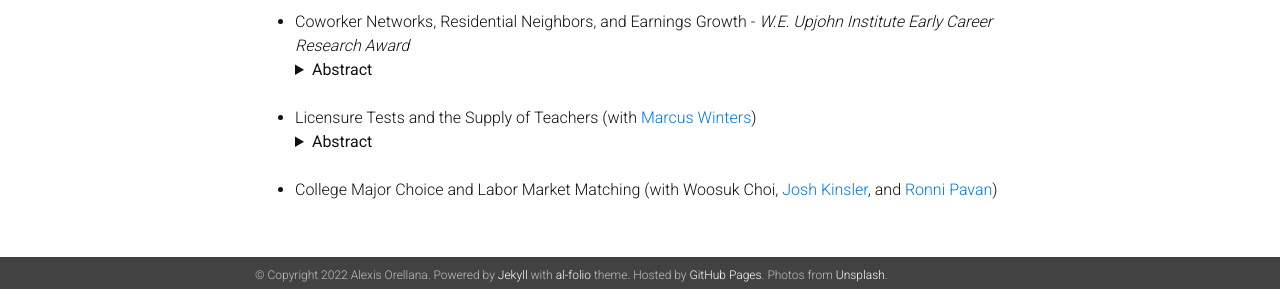
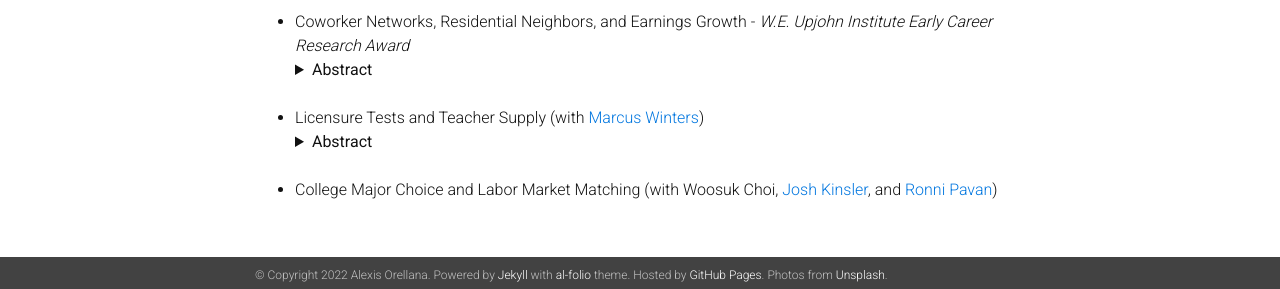
Before and after one commit to alexisorellana/alexisorellana.github.io, a Jekyll site: the page built from _pages/research.md, in a window 1280 px wide. Shown: the part 608-897 px from the top of the page. Built offline with Jekyll 4.4.1, drawn with Linux system fonts in a browser that asks for light colours; nearby versions of some CDN libraries; a style sheet for code colours, icons or effects is not loaded; some of the changed text lies outside the part shown.

Commit message:
update 08-11

```diff
--- a/_pages/research.md
+++ b/_pages/research.md
@@ -74,12 +74,12 @@ I study the relevance of former coworkers and neighbors to explain job mobility
 	&nbsp;
 
 
-<li> Licensure Tests and the Supply of Teachers (with <a href="https://sites.bu.edu/marcuswinters/" target="_blank">Marcus Winters</a>) </li>
+<li> Licensure Tests and Teacher Supply (with <a href="https://sites.bu.edu/marcuswinters/" target="_blank">Marcus Winters</a>) </li>
 
 <details>
 <summary><b>Abstract</b></summary>
 
-Applying a regression discontinuity design to administrative data from Connecticut, we provide causal evidence that licensure test requirements reduce the supply of eligible teachers by deterring candidates who fail their first attempt. Failing a basic-skills test required for entry into a teacher preparation program reduces the probability a candidate eventually earns any state teaching certification by 2 p.p. and decreases the likelihood of obtaining an endorsement to teach within a shortage area by 1.5 p.p., or about 10% relative to the average first-time test-taker. Failing a subject-matter certification test typically administered near the completion of a preparation program reduces the probability of earning any certification by 3.9 p.p. Among those who take a test to teach within a shortage area, failing the first administration reduces the likelihood of eventually gaining an endorsement in special education or STEM subject by 6.1 and 6.9 p.p., respectively.
+Public school administrators struggle to staff classrooms with qualified teachers, especially within shortage areas such as STEM. Applying a regression discontinuity design to administrative data from Connecticut, we provide causal evidence that licensure test requirements reduce the supply of eligible teachers by deterring candidates who fail their first attempt. The effect is especially large for those seeking an endorsement to teach STEM subjects. The deterrent effect grows substantially larger for scores further away from the passing threshold. Consistent with findings from other states, licensure test scores are only modestly correlated with a teacher’s later value-added contribution to student test scores.
 </details>
 
 
```
Also changed, not shown: 1 other file.
